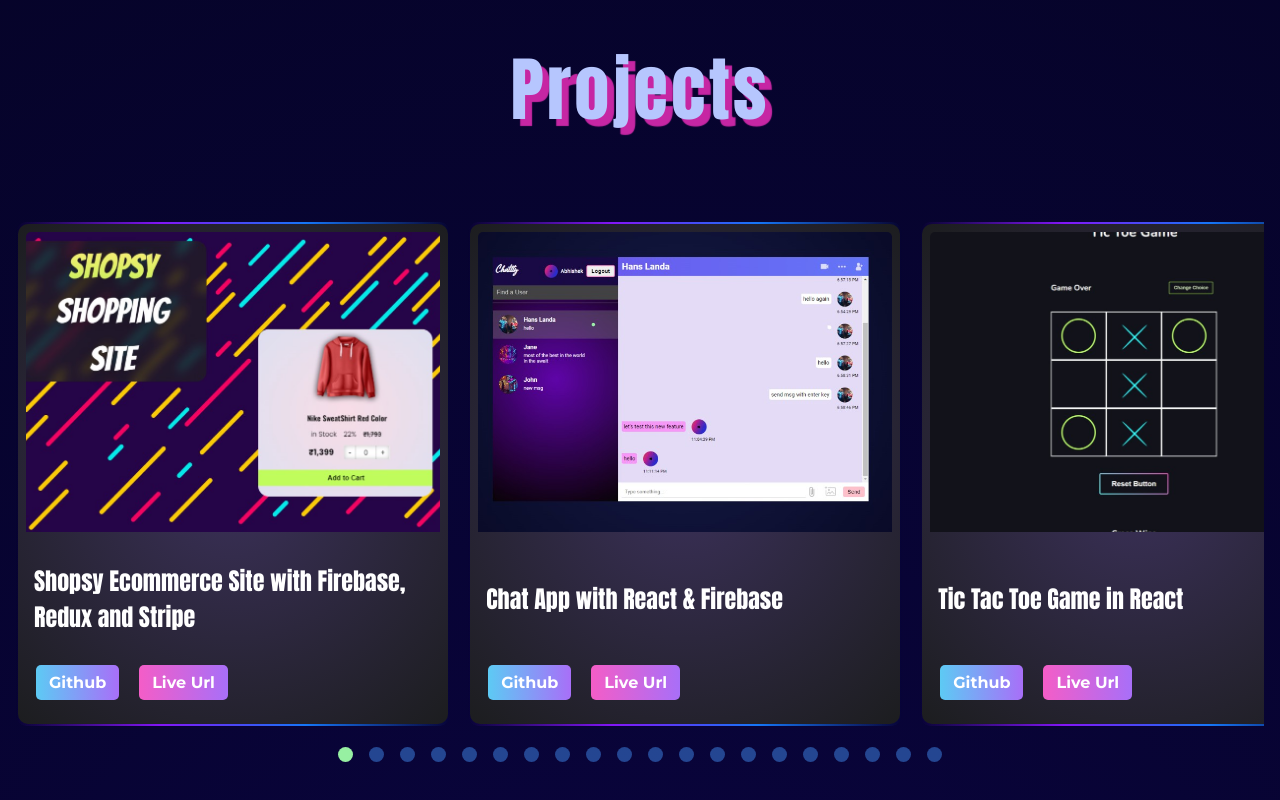
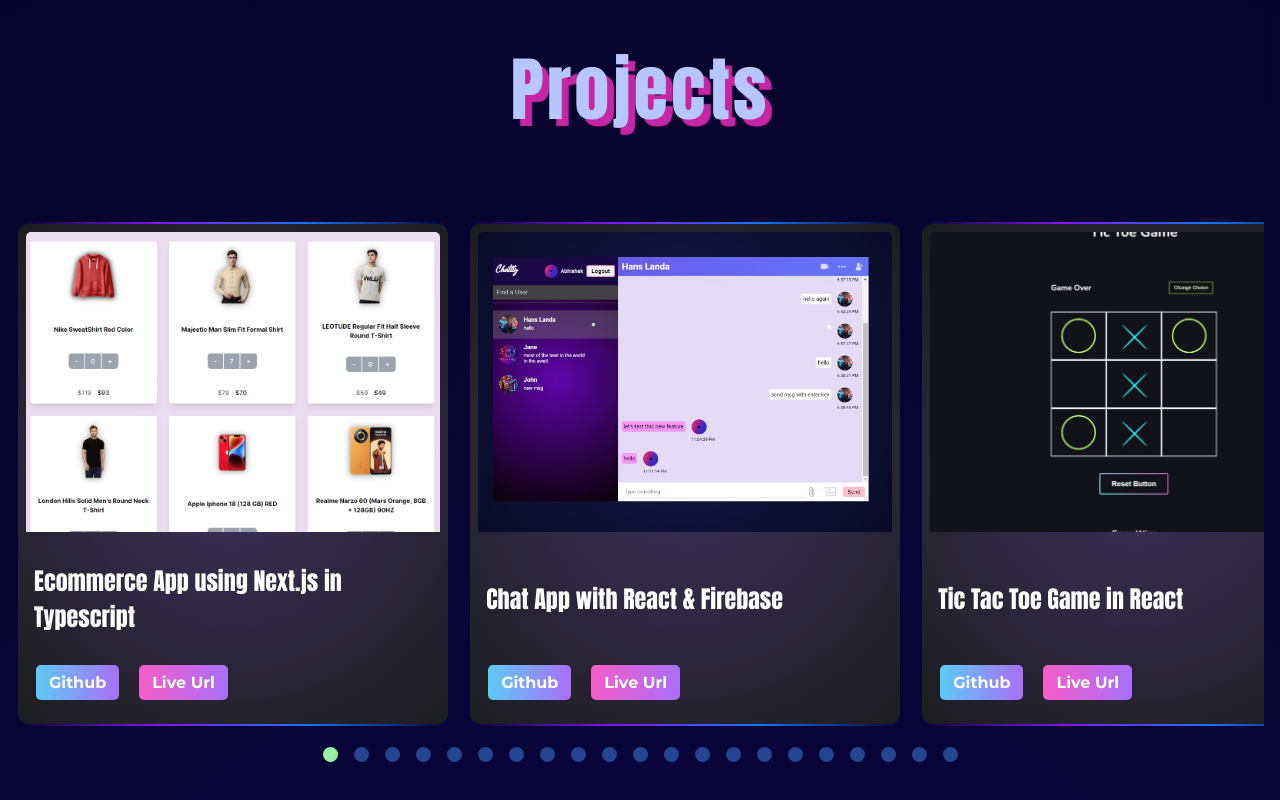
Before and after one commit to dazzlerabhi30800/portfolio-website-2, a React (Vite) app: page / in a window 1280 px wide. Shown: the part 1754-2554 px from the top of the page. Built offline with nearby package versions, Linux system fonts and the light colour scheme.

Commit message:
added ecommerce in typescript

```diff
--- a/src/Components/Navbar.jsx
+++ b/src/Components/Navbar.jsx
@@ -2,6 +2,7 @@
 import { Resize } from "./Resize";
 import { CgMenuLeft } from "react-icons/cg";
 import { AiOutlineClose } from "react-icons/ai";
+// import { TweenLite } from "gsap/gsap-core";
 
 const Navbar = () => {
   const windowWidth = Resize();
--- a/src/Components/Styles/data/ProjectData.json
+++ b/src/Components/Styles/data/ProjectData.json
@@ -1,10 +1,10 @@
 {
   "projectData": [
     {
-      "name": "Shopsy Ecommerce Site with Firebase, Redux and Stripe",
-      "image": "./Project-img/shopsy.jpg",
-      "github": "https://github.com/dazzlerabhi30800/ecommerce-app-with-firebase",
-      "live": "https://ecommerce-app-with-firebase.vercel.app/"
+      "name": "Ecommerce App using Next.js in Typescript",
+      "image": "./Project-img/ecommerce-nextjs.png",
+      "github": "https://github.com/dazzlerabhi30800/ecommerce-store-in-ts-next.js",
+      "live": "https://ecommerce-store-in-ts-next-js.vercel.app/"
     },
     {
       "name": "Chat App with React & Firebase",
@@ -18,6 +18,12 @@
       "image": "./Project-img/tic-tac-toe.jpg",
       "github": "https://github.com/dazzlerabhi30800/tic-toe-game-react",
       "live": "https://tic-toe-game-react.vercel.app/"
+    },
+    {
+      "name": "Shopsy Ecommerce Site with Firebase, Redux and Stripe",
+      "image": "./Project-img/shopsy.jpg",
+      "github": "https://github.com/dazzlerabhi30800/ecommerce-app-with-firebase",
+      "live": "https://ecommerce-app-with-firebase.vercel.app/"
     },
 
     {
```
Also changed, not shown: public/Project-img/ecommerce-nextjs.png (added).
